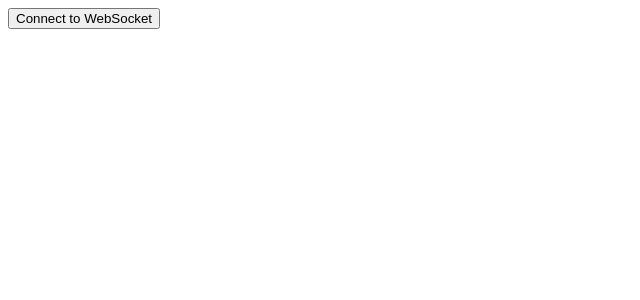
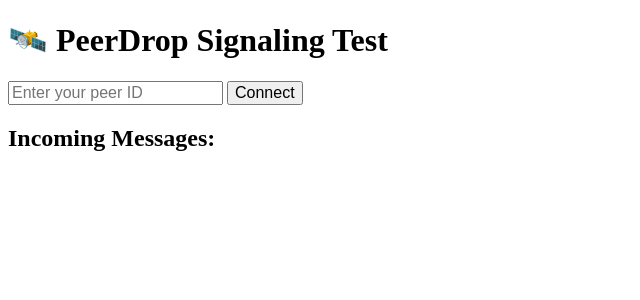
Before and after one commit to 05sanjaykumar/Peer-Drop, a SvelteKit app in the folder client/: page / in a window 1280 px wide. Shown: the top 300 px of the page, without its empty margins (0-640 px from the left). Built offline with nearby package versions, Linux system fonts and the light colour scheme.

Commit message:
chore: Need to fix origin error

```diff
--- /dev/null
+++ b/client/src/lib/ws.ts
@@ -0,0 +1,22 @@
+let socket: WebSocket;
+
+export function connectSocket(peerId: string, onMessage: (data:any)=>void) {
+    socket = new WebSocket("ws://localhost:8080/ws")
+
+    socket.addEventListener("open",()=>{
+        console.log("Connected to signaling server");
+        socket.send(JSON.stringify({
+			type: "join",
+			from: peerId
+		}));
+    });
+
+    socket.addEventListener("message", (event)=>{
+        const data = JSON.parse(event.data);
+        onMessage(data);
+    })
+}
+
+export function sendSignal(message: any) {
+	socket?.send(JSON.stringify(message));
+}
--- a/client/src/routes/+page.svelte
+++ b/client/src/routes/+page.svelte
@@ -1,25 +1,49 @@
 <script lang="ts">
-    let ws: WebSocket | null = null;
-    let messages: string[] = []
+  import { onMount } from 'svelte';
+  import { connectSocket, sendSignal } from '$lib/ws';
 
-    function connect() {
-      ws = new WebSocket("ws://localhost:8080/ws");
+  let peerId = '';
+	let connected = false;
+	let messages: string[] = [];
 
-      ws.onmessage = (event) => {
-        messages = [...messages, `Received: ${event.data}`];
-      };
+  function connect() {
+		if (!peerId) {
+			alert("Enter your Peer ID first!");
+			return;
+		}
 
-      ws.onopen = () => {
-        messages = [...messages, "Connected to WebSocket"];
-        ws.send("Hello from Svelte!");
-      };
-    }
-  </script>
+		connectSocket(peerId, (data) => {
+			console.log("Received:", data);
+			messages.push(JSON.stringify(data, null, 2));
+		});
 
-  <button on:click={connect}>Connect to WebSocket</button>
+		connected = true;
+	}
+</script>
 
-  <ul>
-    {#each messages as msg}
-      <li>{msg}</li>
-    {/each}
-  </ul>
+<main>
+  <h1 class="text-xl font-bold mb-4">🛰️ PeerDrop Signaling Test</h1>
+  {#if !connected}
+  <input
+			placeholder="Enter your peer ID"
+			bind:value={peerId}
+			class="border p-2 rounded mr-2"
+		/>
+    <button on:click={connect} class="bg-blue-500 text-white px-4 py-2 rounded">
+			Connect
+		</button>
+    {:else}
+		<p class="text-green-600">Connected as <strong>{peerId}</strong></p>
+	{/if}
+
+	<div class="mt-4">
+		<h2 class="font-semibold">Incoming Messages:</h2>
+		<pre class="bg-gray-100 p-2 rounded overflow-auto max-h-64">{messages.join('\n\n')}</pre>
+	</div>
+</main>
+
+<style>
+  input, button {
+		font-size: 1rem;
+	}
+</style>
```
Also changed, not shown: 1 other file (tests, documents, lock files or other folders).
